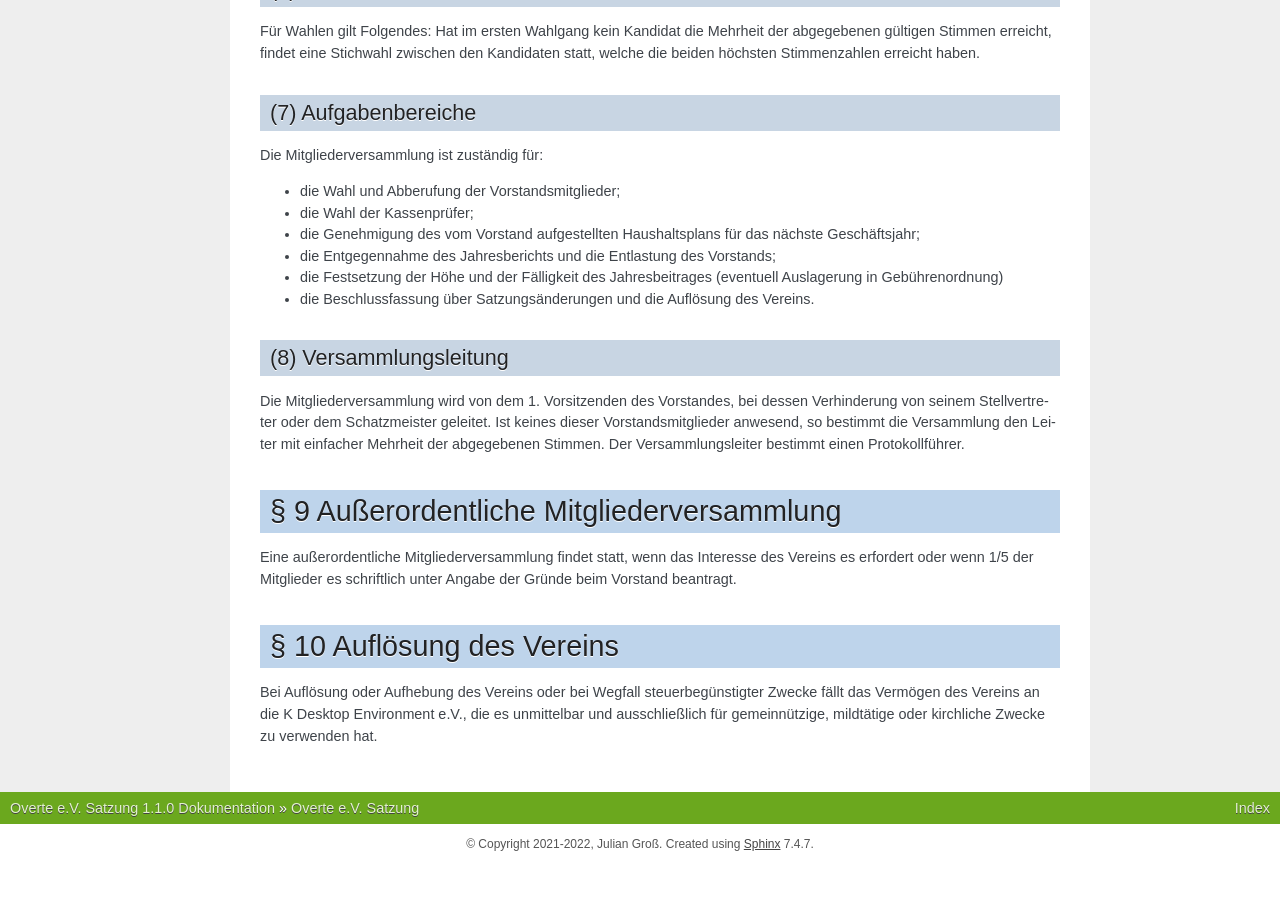
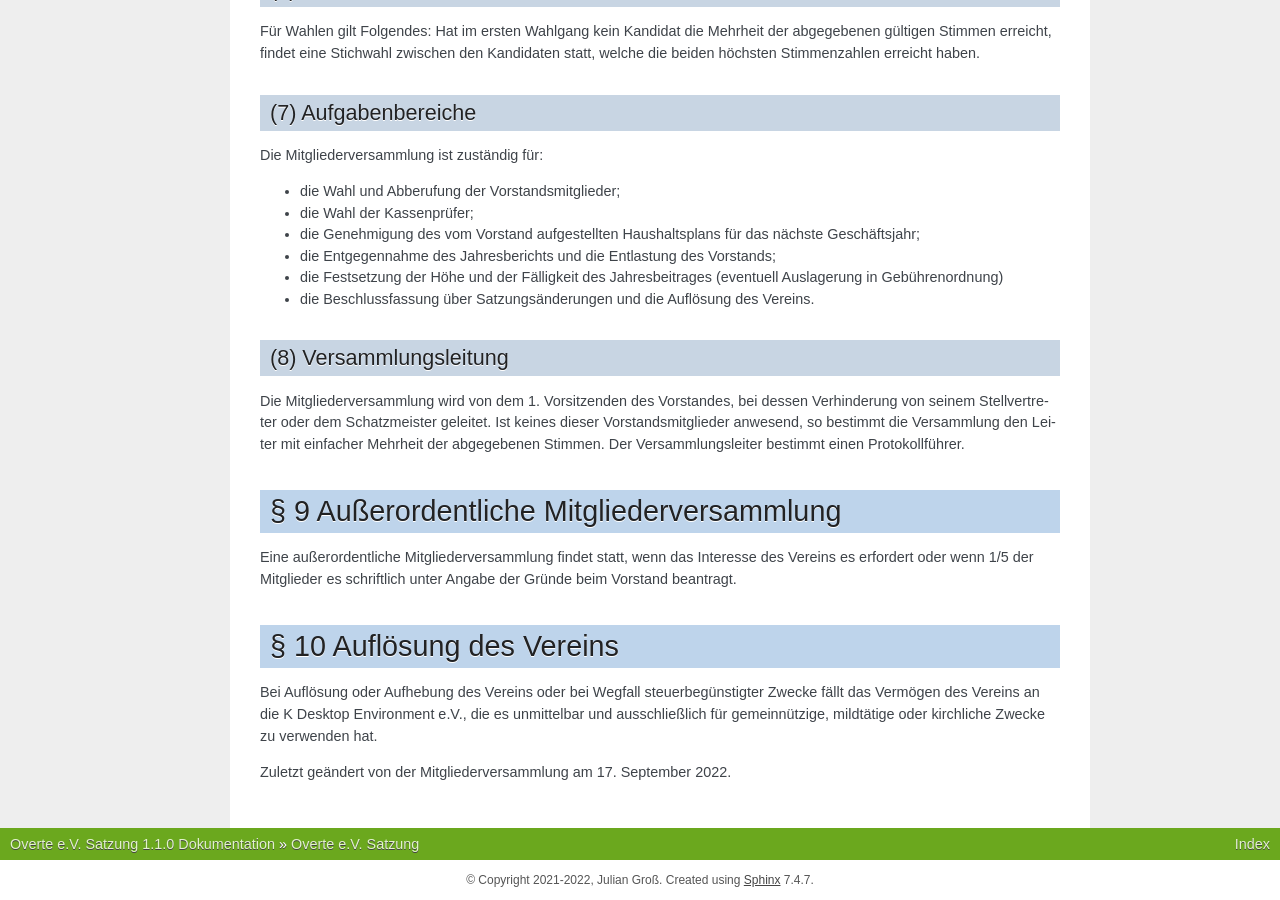
Before and after one commit to overte-org/Overte_e.V._Articles_of_Association, a Sphinx documentation site: the page built from source/index.rst, in a window 1280 px wide and 900 px high, scrolled down 6823 px. Built offline with Sphinx 7.4.7, drawn with Linux system fonts in a browser that asks for light colours; before the commit the page ends 7687 px from its top, so only the background shows below that.

Commit message:
Update index.rst and index.po

```diff
--- a/source/index.rst
+++ b/source/index.rst
@@ -345,3 +345,8 @@ Mitglieder es schriftlich unter Angabe der Gründe beim Vorstand beantragt.
 ==========================
 Bei Auflösung oder Aufhebung des Vereins oder bei Wegfall steuerbegünstigter Zwecke fällt das Vermögen des Vereins an die
 K Desktop Environment e.V., die es unmittelbar und ausschließlich für gemeinnützige, mildtätige oder kirchliche Zwecke zu verwenden hat.
+
+
+
+
+Zuletzt geändert von der Mitgliederversammlung am 17. September 2022.
```
Also changed, not shown: 1 other file.
